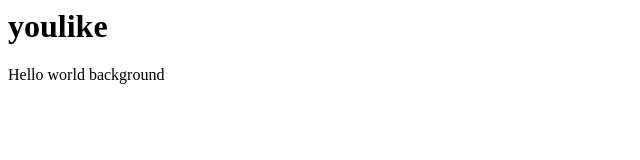
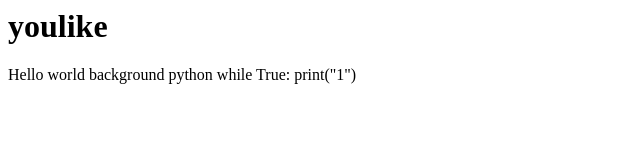
Before and after one commit to Youlike8/youlike8.github.io, a plain HTML site: page index.html in a window 1280 px wide. Shown: the whole page, without its empty margins (0-640 px from the left). Drawn offline with Linux system fonts and the light colour scheme.

Commit message:
Update index.html

```diff
--- a/index.html
+++ b/index.html
@@ -3,3 +3,6 @@ Hello world
 
 
  background <body  background="5ab9de820e9b366a6b748da19b604ccb">
+python
+   while True:
+       print("1")
```
